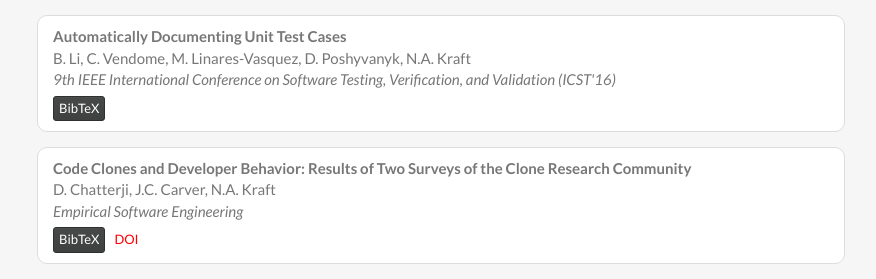
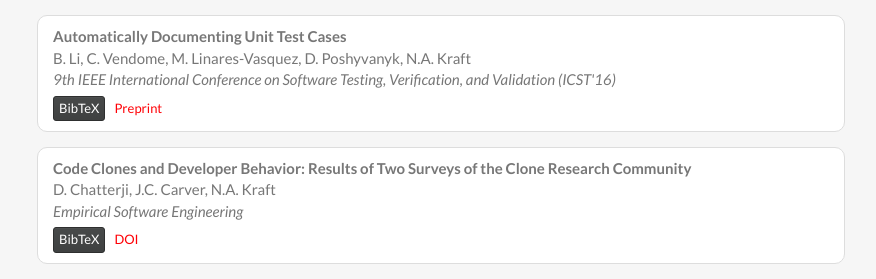
Before and after one commit to nkraft/nkraft.github.io, a Jekyll site: the page built from index.html, in a window 1280 px wide and 900 px high, scrolled down 2123 px. Shown: the part 160-439 px from the top of the window, without its empty margins (138-1014 px from the left). Built offline with Jekyll 4.4.1, drawn with Linux system fonts in a browser that asks for light colours; nearby versions of some CDN libraries.

Commit message:
Update publications.html

```diff
--- a/_includes/publications.html
+++ b/_includes/publications.html
@@ -250,6 +250,7 @@
             <span class="pub-author">B. Li, C. Vendome, M. Linares-Vasquez, D. Poshyvanyk, N.A. Kraft</span><br>
             <span class="pub-venue">9th IEEE International Conference on Software Testing, Verification, and Validation (ICST'16)</span><br>
         </div>
+        <a href="http://www.cs.wm.edu/~denys/pubs/_ICST'16-JUnitTestScribe-CRC.pdf" class="btn btn-link btn-sm" role="button">Preprint</a>
         <div class="pub-bibtex hidden">
 <pre>@inproceedings{Li_etal:2016,
   author    = {B. Li and C. Vendome and M. Linares-Vasquez and D. Poshyvanyk and N.A. Kraft},
```
